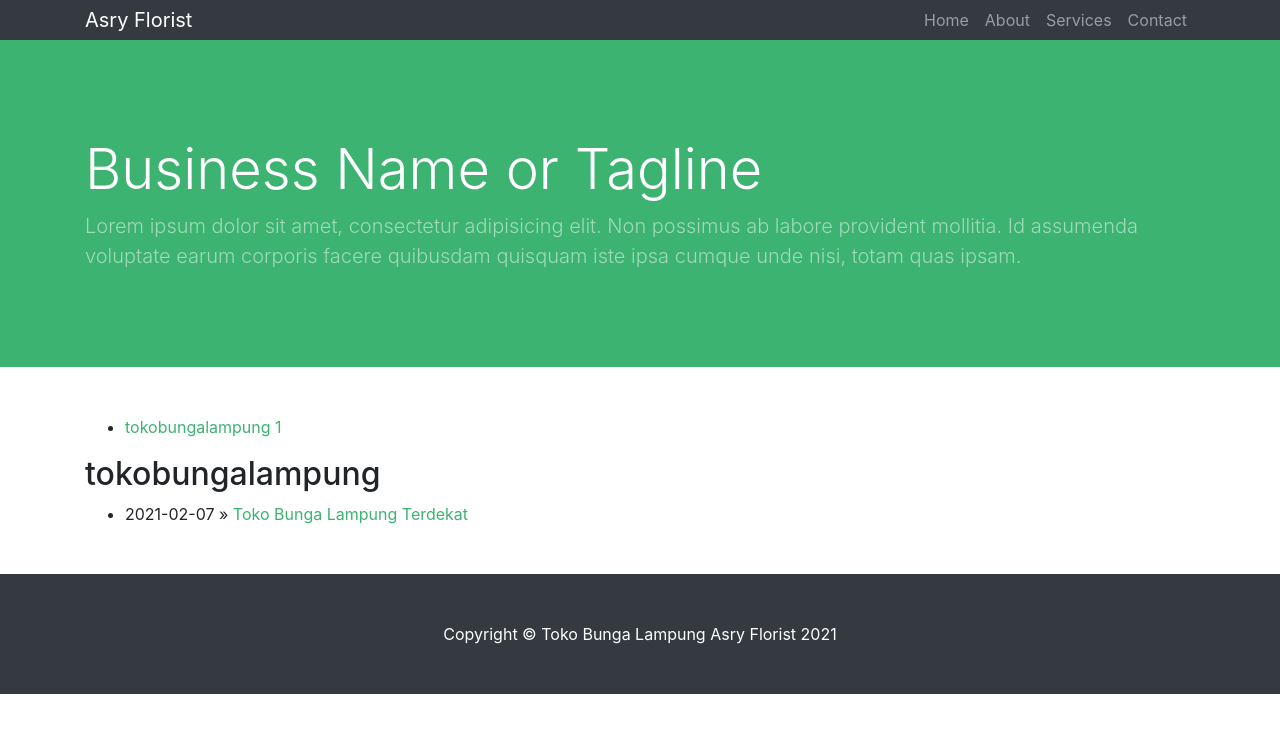
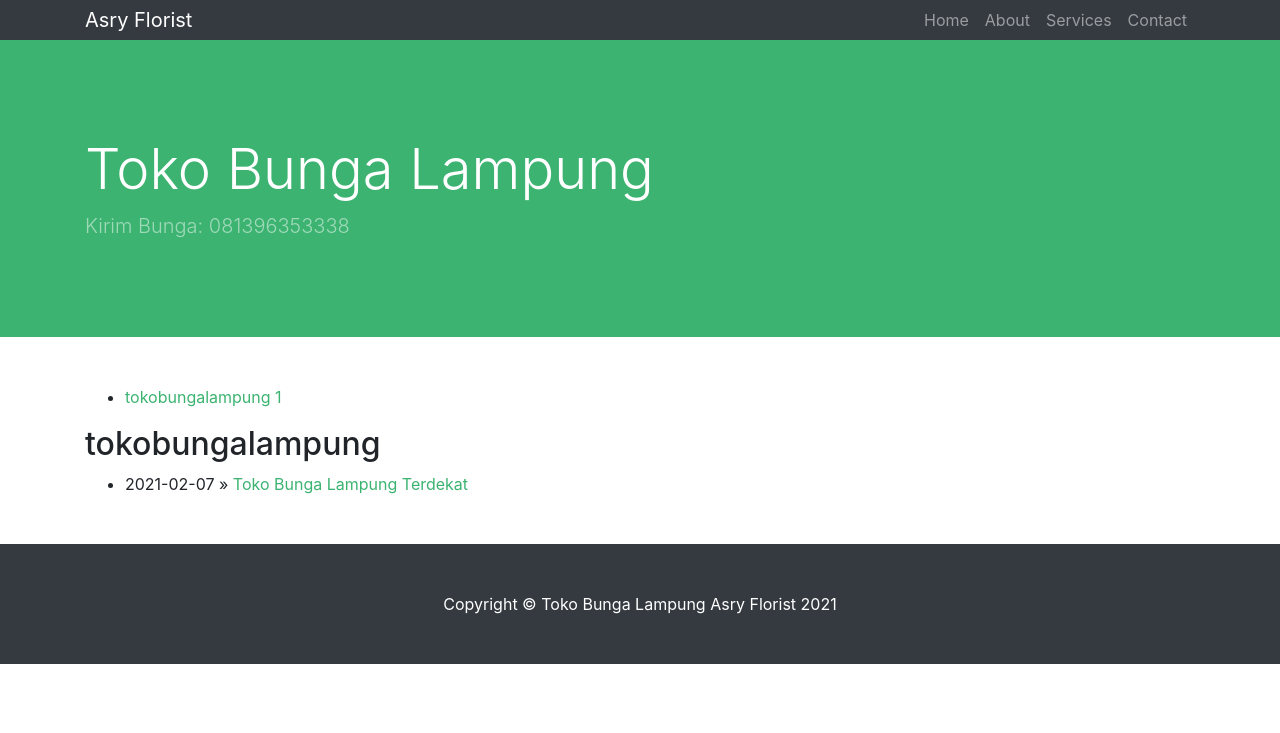
Before and after one commit to bungaasryflorist/tokobungalampung.github.io, a Jekyll site: the page built from tags.md, in a window 1280 px wide. Shown: the top 733 px of the page. Built offline with Jekyll 4.4.1, drawn with Linux system fonts in a browser that asks for light colours.

Commit message:
Update header.html

```diff
--- a/_includes/header.html
+++ b/_includes/header.html
@@ -4,13 +4,10 @@
     <div class="row h-100 align-items-center">
       <div class="col-lg-12">
         <h1 class="display-4 text-white mt-5 mb-2">
-          Business Name or Tagline
+          Toko Bunga Lampung
         </h1>
         <p class="lead mb-5 text-white-50">
-          Lorem ipsum dolor sit amet, consectetur adipisicing elit. Non possimus
-          ab labore provident mollitia. Id assumenda voluptate earum corporis
-          facere quibusdam quisquam iste ipsa cumque unde nisi, totam quas
-          ipsam.
+          Kirim Bunga: 081396353338
         </p>
       </div>
     </div>
```
